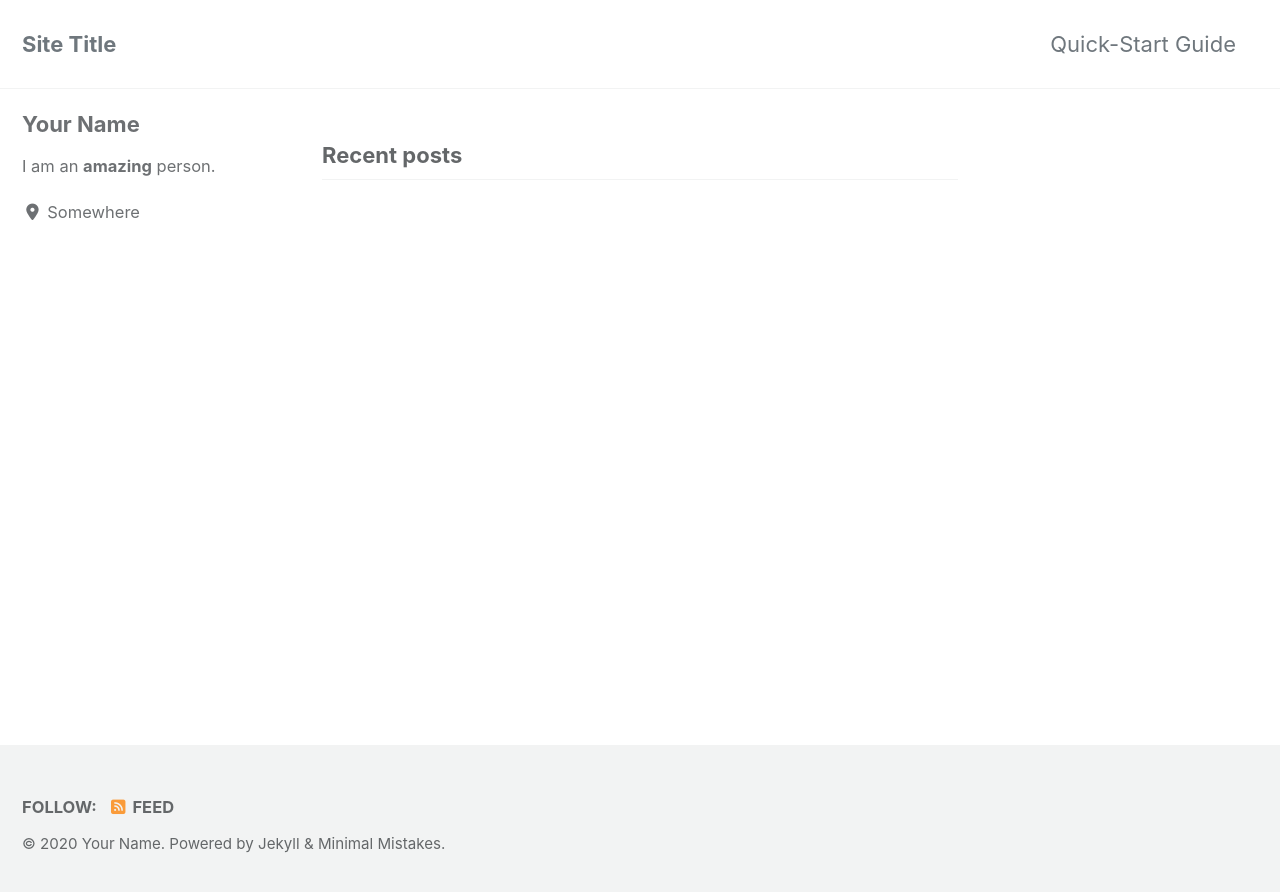
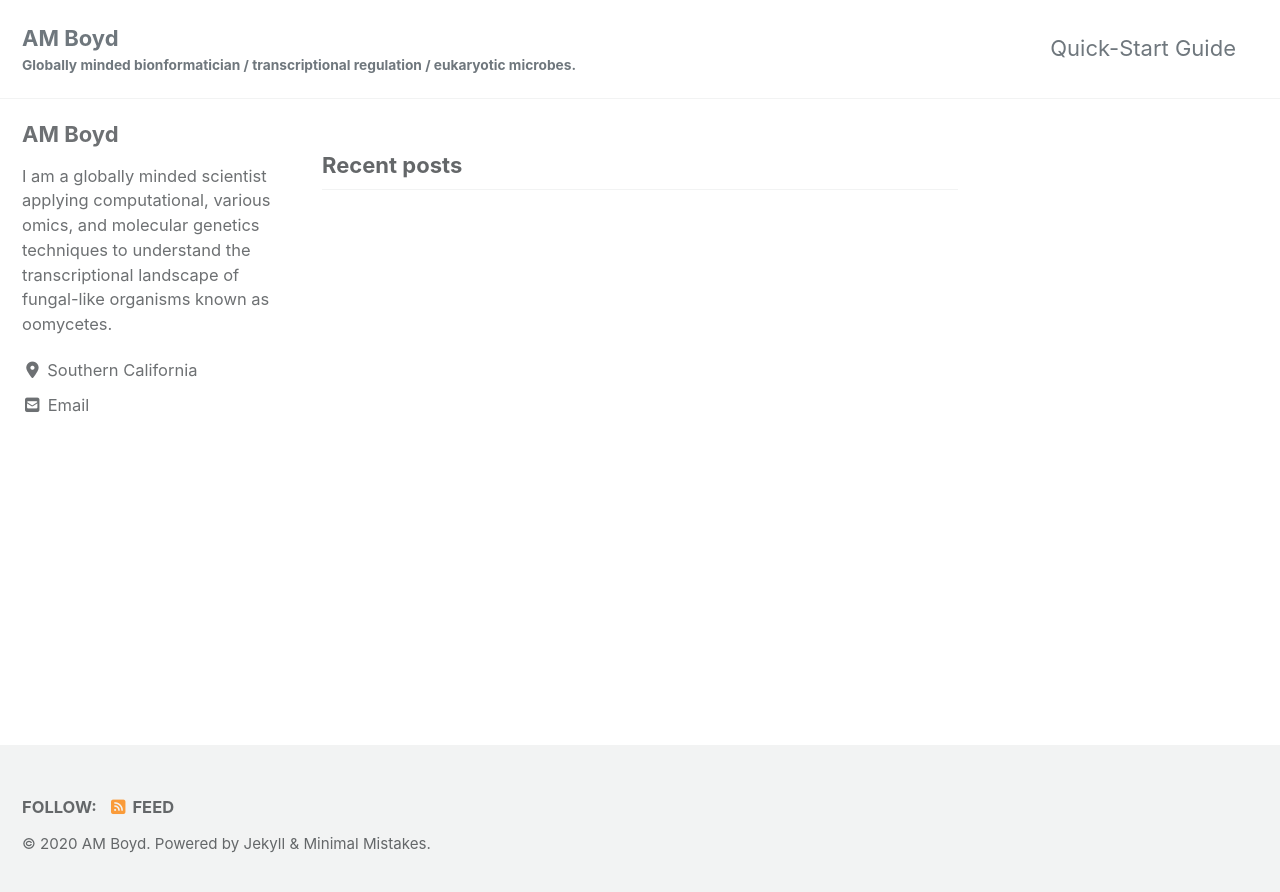
Before and after one commit to aboyd003/AMBoyd.github.io, a Jekyll site: the page built from index.html, in a window 1280 px wide. Shown: the top 892 px of the page. Built offline with Jekyll 4.4.1, drawn with Linux system fonts in a browser that asks for light colours; cached includes are drawn as plain includes; nearby versions of some CDN libraries; the list of posts is cut into pages by our own code.

Commit message:
edit config

```diff
--- a/_config.yml
+++ b/_config.yml
@@ -16,11 +16,11 @@ minimal_mistakes_skin    : "default" # "air", "aqua", "contrast", "dark", "dirt"
 
 # Site Settings
 locale                   : "en-US"
-title                    : "Site Title"
+title                    : "AM Boyd"
 title_separator          : "-"
-subtitle                 : # site tagline that appears below site title in masthead
-name                     : "Your Name"
-description              : "An amazing website."
+subtitle                 : "Globally minded bionformatician / transcriptional regulation / eukaryotic microbes."
+name                     : "AM Boyd"
+description              : "PhD candidate, UCRiverside"
 url                      : # the base hostname & protocol for your site e.g. "https://mmistakes.github.io"
 baseurl                  : # the subpath of your site, e.g. "/blog"
 repository               : # GitHub username/repo-name e.g. "mmistakes/minimal-mistakes"
@@ -93,30 +93,27 @@ analytics:
 
 # Site Author
 author:
-  name             : "Your Name"
+  name             : "AM Boyd"
   avatar           : # path of avatar image, e.g. "/assets/images/bio-photo.jpg"
-  bio              : "I am an **amazing** person."
-  location         : "Somewhere"
-  email            :
+  bio              : "I am a globally minded scientist applying computational, various omics, and molecular genetics techniques to understand the transcriptional landscape of fungal-like organisms known as oomycetes."
+  location         : "Southern California"
+  email            : "aboyd003@ucr.edu"
   links:
     - label: "Email"
       icon: "fas fa-fw fa-envelope-square"
-      # url: "mailto:your.name@email.com"
+      # url: "mailto:aboyd003@ucr.edu"
     - label: "Website"
       icon: "fas fa-fw fa-link"
-      # url: "https://your-website.com"
+      # url: "https://AMBoyd.github.io"
     - label: "Twitter"
       icon: "fab fa-fw fa-twitter-square"
-      # url: "https://twitter.com/"
-    - label: "Facebook"
-      icon: "fab fa-fw fa-facebook-square"
-      # url: "https://facebook.com/"
+      # url: "https://twitter.com/Boyd4Science"
     - label: "GitHub"
       icon: "fab fa-fw fa-github"
-      # url: "https://github.com/"
-    - label: "Instagram"
-      icon: "fab fa-fw fa-instagram"
-      # url: "https://instagram.com/"
+      # url: "https://github.com/aboyd003"
+    - label: "LinkedIn"
+      icon: "fab fa-fw fa-github"#update this
+      # url: "https://www.linkedin.com/in/a-m-boyd-phd-candidate-903413a5/"
 
 # Site Footer
 footer:
@@ -124,22 +121,12 @@ footer:
     - label: "Twitter"
       icon: "fab fa-fw fa-twitter-square"
       # url:
-    - label: "Facebook"
-      icon: "fab fa-fw fa-facebook-square"
-      # url:
     - label: "GitHub"
       icon: "fab fa-fw fa-github"
       # url:
-    - label: "GitLab"
-      icon: "fab fa-fw fa-gitlab"
-      # url:
-    - label: "Bitbucket"
-      icon: "fab fa-fw fa-bitbucket"
-      # url:
-    - label: "Instagram"
-      icon: "fab fa-fw fa-instagram"
-      # url:
-
+    - label: "LinkedIn"
+      icon: "fab fa-fw fa-github"#update this
+      # url: "https://www.linkedin.com/in/a-m-boyd-phd-candidate-903413a5/"
 
 # Reading Files
 include:
@@ -279,3 +266,10 @@ defaults:
       comments: # true
       share: true
       related: true
+  # _pages
+  - scope:
+      path: ""
+      type: pages
+    values:
+      layout: single
+      author_profile: true
```
